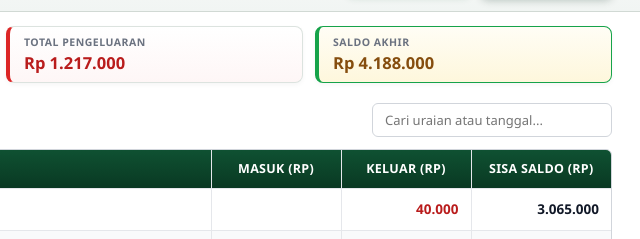
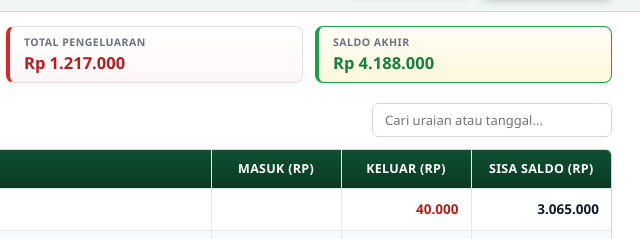
Before and after one commit to masjid-jamie-alistiqomah/Kas-Masjid, a plain HTML site: page index.html in a window 1280 px wide. Shown: the part 434-673 px from the top of the page, 640-1280 px from the left. Drawn offline with Linux system fonts and the light colour scheme.

Commit message:
Update index.html

```diff
--- a/index.html
+++ b/index.html
@@ -301,7 +301,7 @@
 
         .card.masuk .card-value { color: #15803d; }
         .card.keluar .card-value { color: #b91c1c; }
-        .card.sisa .card-value { color: #854d0e; }
+        .card.sisa .card-value { color: #15803d; }
 
         /* Khusus Laptop/Desktop: Perkecil tinggi kartu saldo */
         @media screen and (min-width: 769px) {
```
